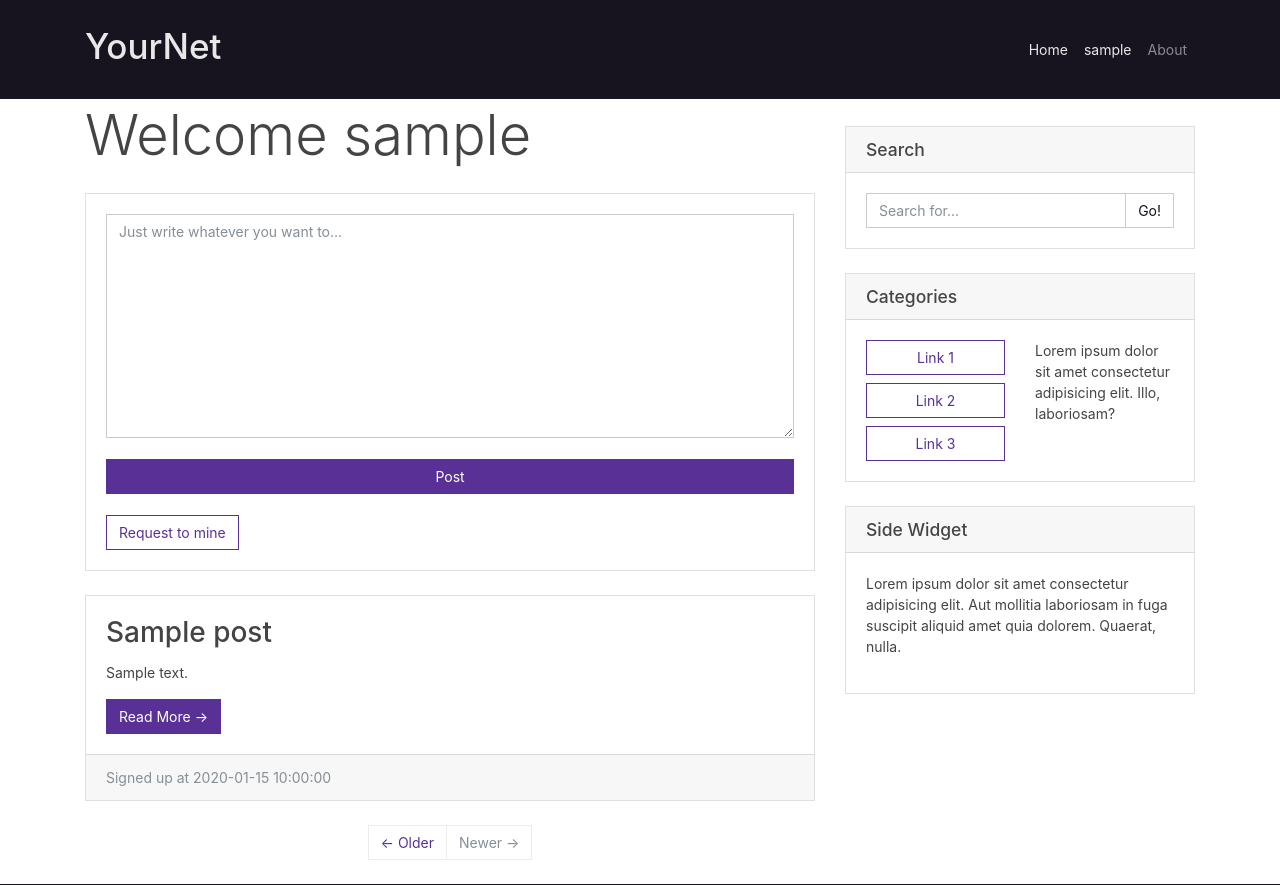
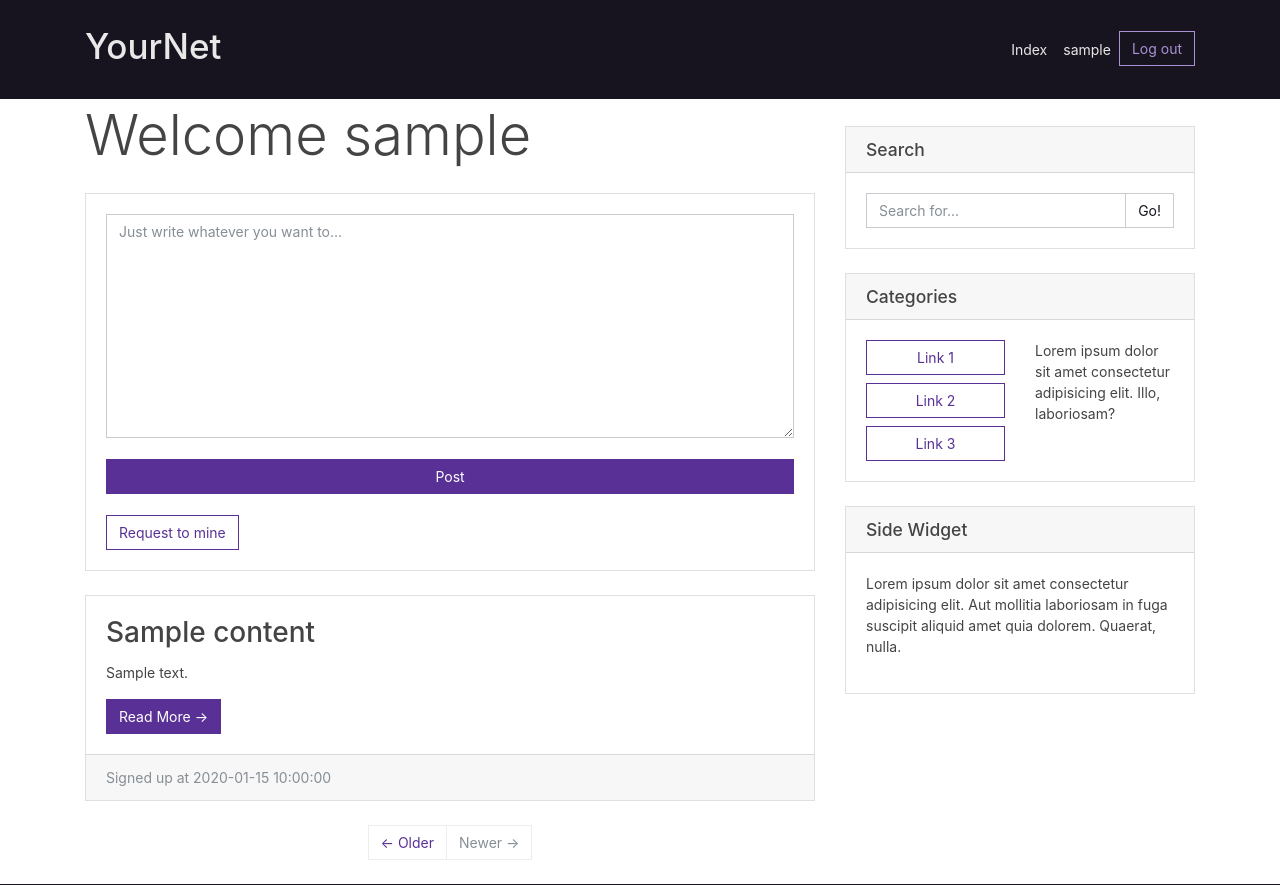
Before and after one commit to camiilavillamizar/Blockchain_app, a Flask app: template blockchain/app/templates/index.html in a window 1280 px wide. Shown: the top 885 px of the page. Run offline with Flask 2, Linux system fonts and the light colour scheme; the template is opened without the code that fills it: most values are stand-ins (such as "Sample title", 1, 10 or a date in 2020); some libraries are stand-ins or nearby versions.

Commit message:
Update index.html

```diff
--- a/blockchain/app/templates/index.html
+++ b/blockchain/app/templates/index.html
@@ -1,3 +1,4 @@
+
 {% extends "base.html" %}
 
 {% block content %}
@@ -13,14 +14,14 @@
         <div class="navbar-collapse collapse" id="navbarResponsive" >
           <ul class="navbar-nav ml-auto">
             <li class="nav-item active">
-              <a class="nav-link" href="#">Home
+              <a class="nav-link" href="/index">Index
               </a>
             </li>
             <li class="nav-item active">
-              <a class="nav-link" href="#">{{user_name}}</a>
+              <a class="nav-link" href="/user.html">{{user_name}}</a>
             </li>
-            <li class="nav-item">
-              <a class="nav-link" href="#">About</a>
+            <li class="nav-item active">
+              <a href="/leave"> <button class="btn btn-outline-secondary">Log out</button></a>
             </li>
           </ul>
         </div>
@@ -55,7 +56,7 @@
           <!-- Post -->
           <div class="card mb-4">
             <div class="card-body">
-              <h2 class="card-title">{{post.name}}</h2>
+              <h2 class="card-title">{{post.content.name}}</h2>
               <p>{{post.content}}</p>
               <a href="#" class="btn btn-primary">Read More →</a>
             </div>
```
